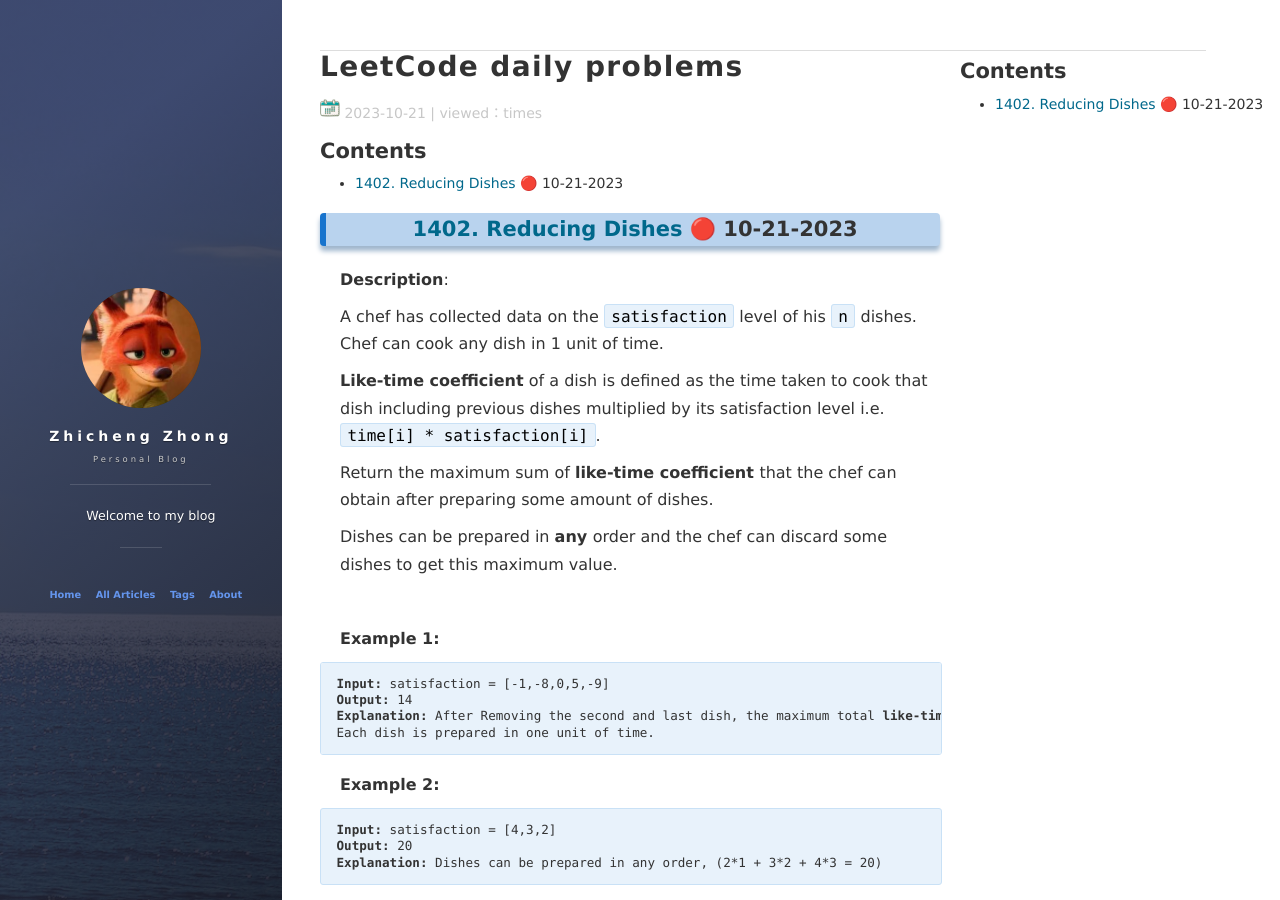
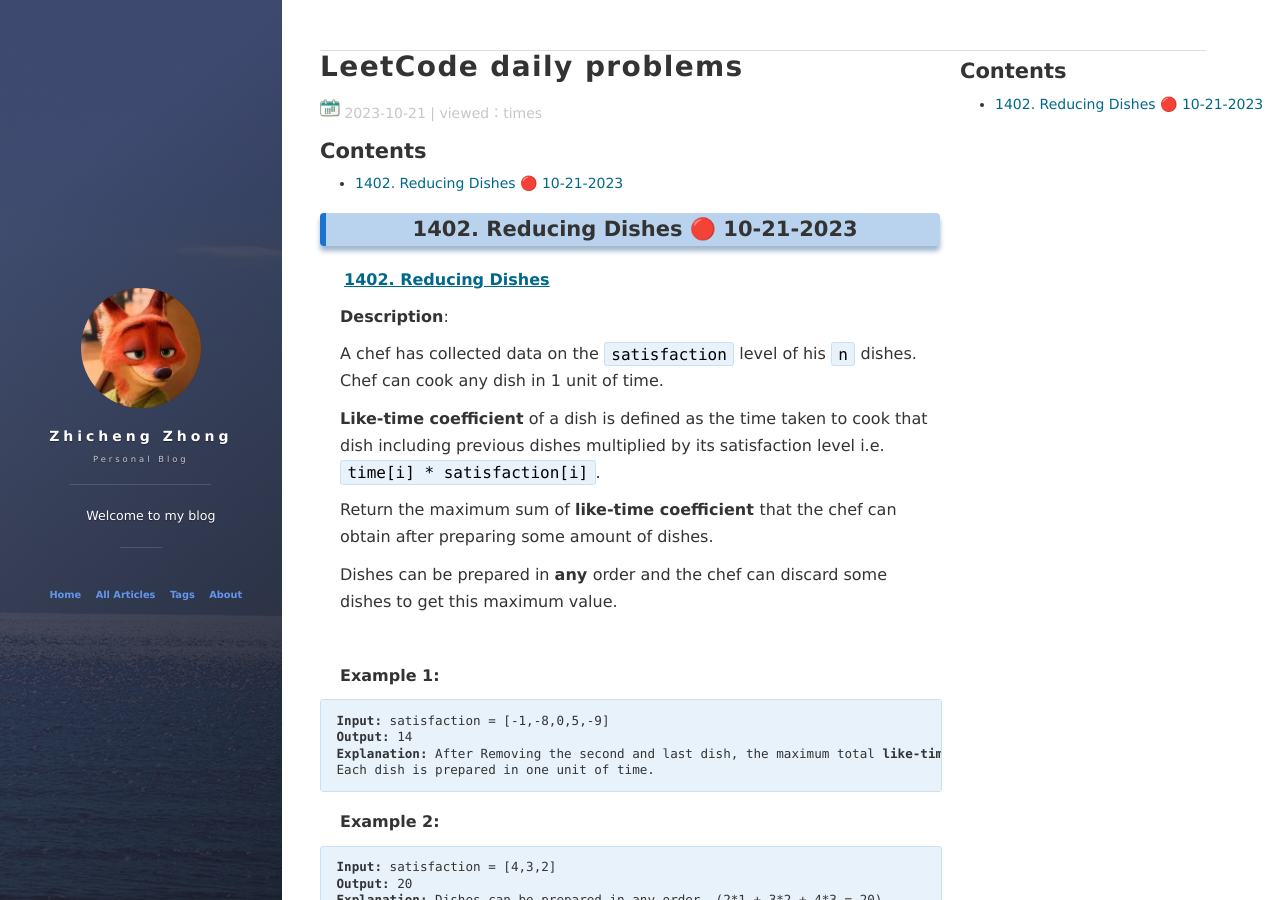
Before and after one commit to ChrisZZhong/chriszzhong.github.io, a Jekyll site: the page built from _posts/2023-10-21-LeetCode-Daily.md, in a window 1280 px wide and 900 px high. Built offline with Jekyll 4.4.1, drawn with Linux system fonts in a browser that asks for light colours; nearby versions of some CDN libraries; comment, search, counter and statistics services are not loaded.

Commit message:
update daily

```diff
--- a/_posts/2023-10-21-LeetCode-Daily.md
+++ b/_posts/2023-10-21-LeetCode-Daily.md
@@ -6,7 +6,9 @@ description: "LeetCode daily problems"
 tag: LeetCode
 ---
 
-## [1402. Reducing Dishes](https://leetcode.com/problems/reducing-dishes/) 🔴 10-21-2023
+## 1402. Reducing Dishes 🔴 10-21-2023
+
+**[1402. Reducing Dishes](https://leetcode.com/problems/reducing-dishes/)**
 
 **Description**:
 
```
